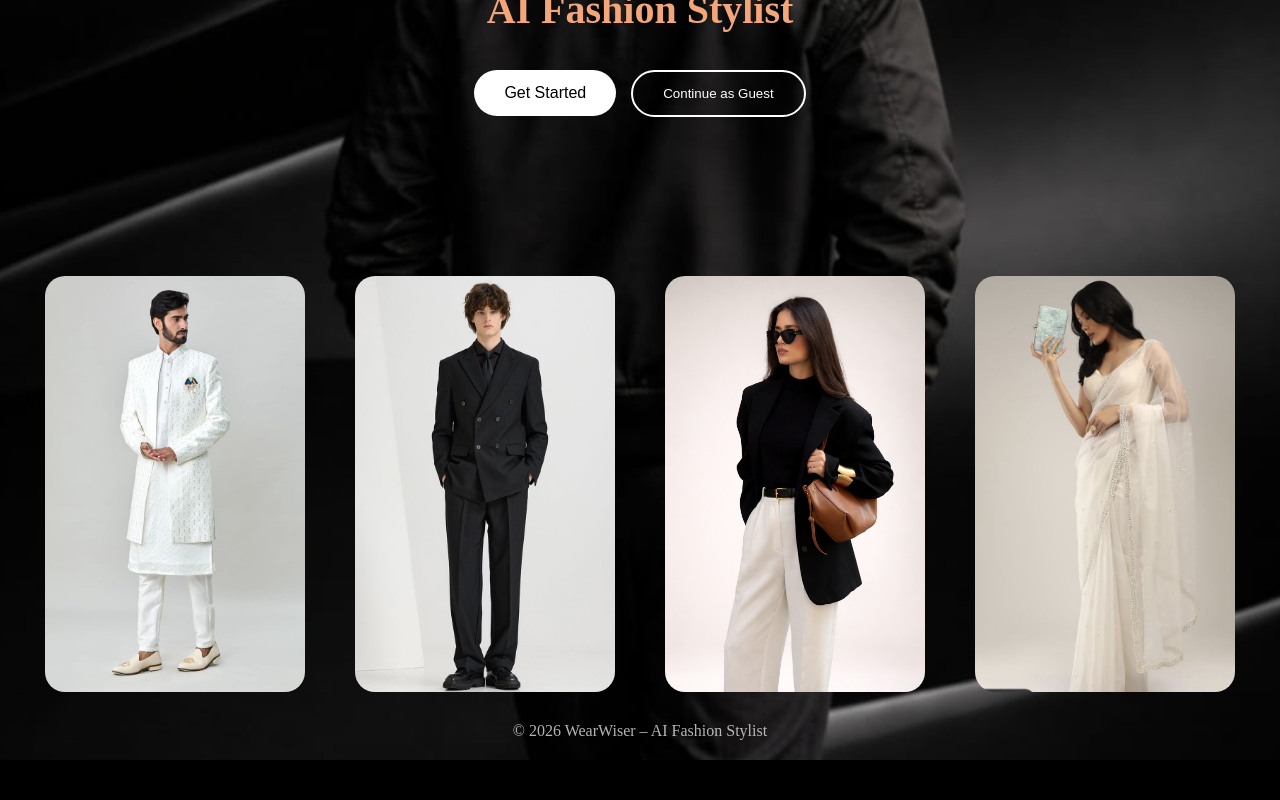
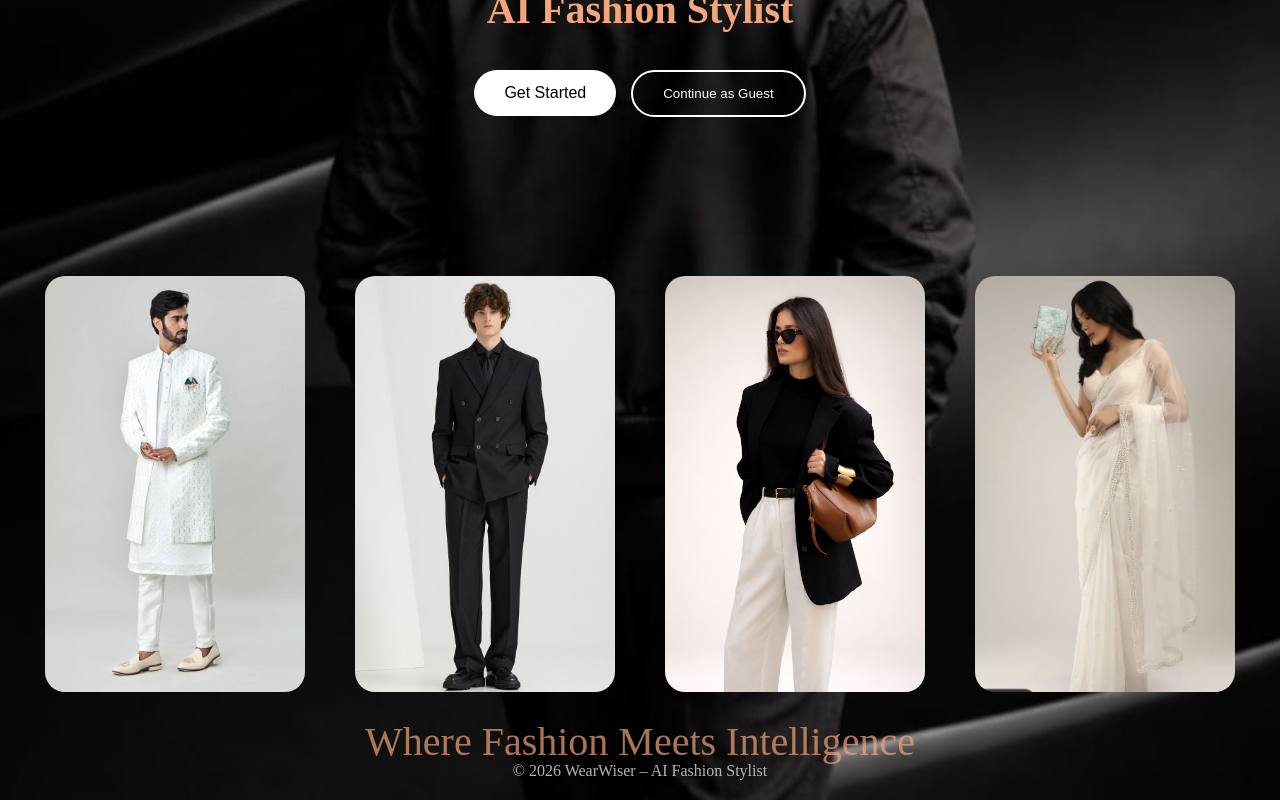
Before and after one commit to Vamshikrishan/WearWiser, a React (Vite) app: page / in a window 1280 px wide. Shown: the part 494-1294 px from the top of the page. Before the commit the page ends 1254 px from the top, so only its background shows below. Built offline with nearby package versions, Linux system fonts and the light colour scheme; no server answers.

Commit message:
EOD 1-2-26

```diff
--- a/src/pages/Landing.jsx
+++ b/src/pages/Landing.jsx
@@ -30,6 +30,7 @@ export default function Landing() {
       </section>
 
       <footer>
+        <p>Where Fashion Meets Intelligence</p>
         © 2026 WearWiser – AI Fashion Stylist
       </footer>
     </div>
--- a/src/styles/landing.css
+++ b/src/styles/landing.css
@@ -114,6 +114,14 @@ body {
 .images img:hover {
   transform: scale(1.05);
 }
+footer p{
+  font-family: poppins ;
+  font-size: 40px;
+  color: #f2a679;
+  margin: 0;
+  line-height: 1;
+}
+
 
 footer {
   text-align: center;
```
